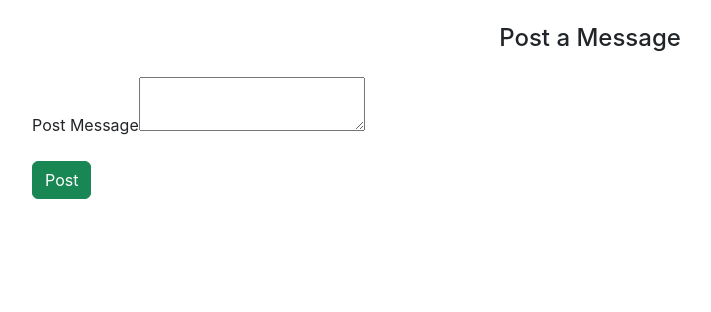
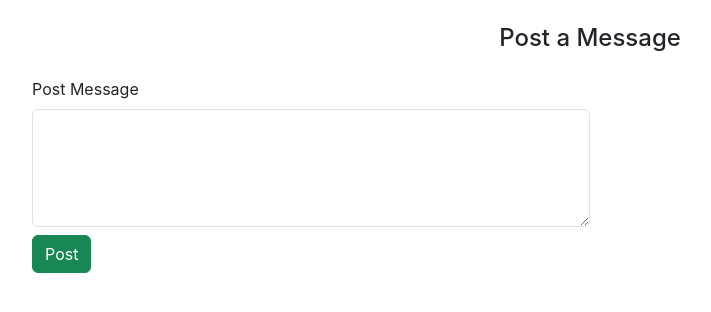
Before and after one commit to alexlison/blog-app-frontend, a React (Create React App) app: page /createPost in a window 1280 px wide. Shown: the top 312 px of the page, without its empty margins (50-761 px from the left). Built offline with nearby package versions, Linux system fonts and the light colour scheme.

Commit message:
createPost Front-End Completed

```diff
--- a/src/App.js
+++ b/src/App.js
@@ -4,6 +4,7 @@ import SignUp from './Components/SignUp';
 import SignIn from './Components/SignIn';
 import { BrowserRouter, Route, Routes } from 'react-router-dom';
 import CreatePost from './Components/CreatePost';
+import ViewMyPost from './Components/ViewMyPost';
 
 function App() {
   return (
@@ -13,6 +14,7 @@ function App() {
       <Route path='/' element={ <SignIn /> } />
       <Route path='signUp' element={ <SignUp /> } />
       <Route path='createPost' element={ <CreatePost /> } />
+      <Route path='viewMyPost' element={ <ViewMyPost /> } />
 
     </Routes>
     </BrowserRouter>
--- a/src/Components/CreatePost.jsx
+++ b/src/Components/CreatePost.jsx
@@ -1,6 +1,47 @@
-import React from 'react'
+import axios from 'axios'
+import React, { useState } from 'react'
+import { useNavigate } from 'react-router-dom'
 
 const CreatePost = () => {
+
+  const token = sessionStorage.getItem("token")
+
+  const navigate = useNavigate()
+
+const [input,changeInput] = useState(
+  { userId: sessionStorage.getItem("userId"), message:"" }
+)
+
+const inputHandler = (event) => {
+  changeInput({...input,[event.target.name] : event.target.value })
+}
+
+const readValues = () => {
+
+  axios.post("http://localhost:4000/createPost",input,
+    {headers: {"token":token,"Content-Type":"application/json"} } ).then(
+      (response) => {
+
+        if (response.data.Status == "Invalid Authentication") {
+
+          alert("Invalid Authentication")
+
+        } else {
+
+          alert("Post created Succefully")
+          navigate("/viewMyPost")
+        }
+
+
+      }
+    ).catch(
+      (error) => {
+        console.log("error",error)
+      }
+    )
+}
+
+
   return (
     <div>
       <div className="container">
@@ -10,10 +51,10 @@ const CreatePost = () => {
             <div className="row g-3">
               <div className="col col-12 col-sm-12 col-md-12 col-lg-12 col-xl-12 col-xxl-12">
                 <label htmlFor="" className="form-label">Post Message</label>
-                <textarea name="" id="" className="input-control"></textarea>
+                <textarea id="" className="form-control w-50 h-100 mb-4 " name='message' value={input.message} onChange={inputHandler} ></textarea>
               </div>
               <div className="col col-12 col-sm-12 col-md-12 col-lg-12 col-xl-12 col-xxl-12">
-                <button className="btn btn-success">Post</button>
+                <button className="btn btn-success mt-4" onClick={readValues}>Post</button>
               </div>
             </div>
           </div>
--- /dev/null
+++ b/src/Components/ViewMyPost.jsx
@@ -0,0 +1,9 @@
+import React from 'react'
+
+const ViewMyPost = () => {
+  return (
+    <div>ViewMyPost</div>
+  )
+}
+
+export default ViewMyPost
```
